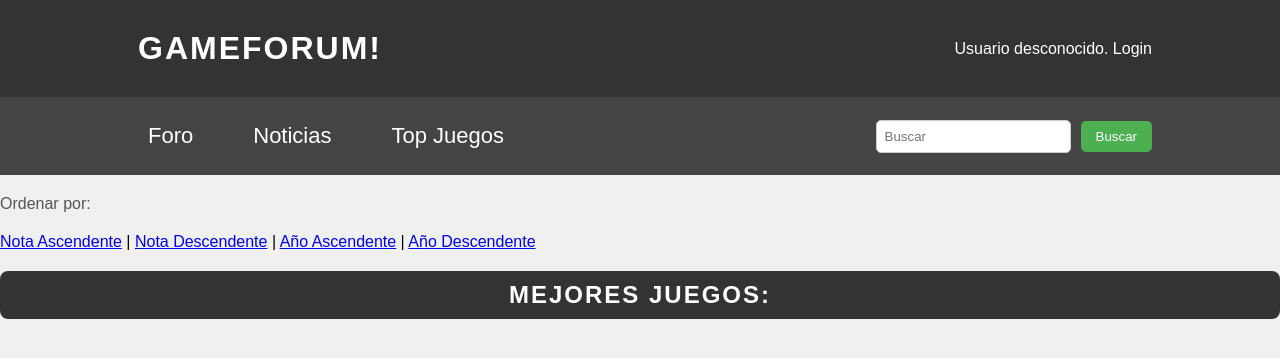
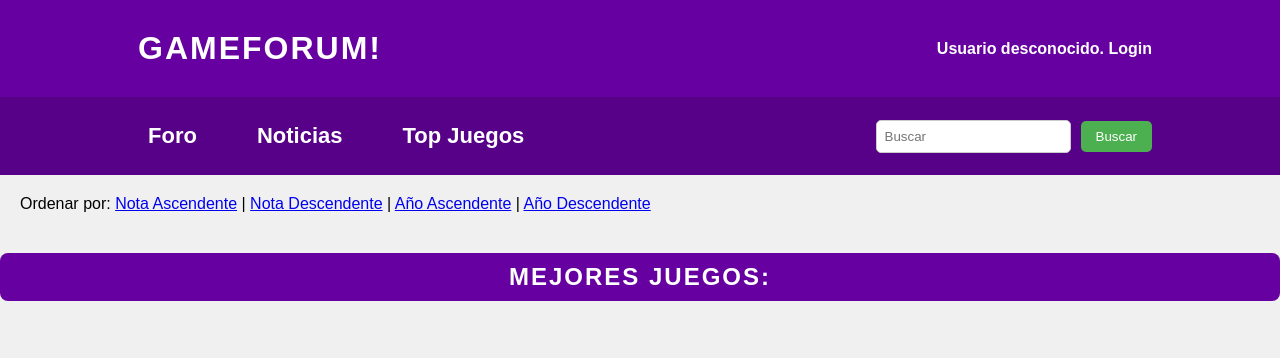
Before and after one commit to RaulAJ/GameForum-, a PHP site: page /topJuegos.php in a window 1280 px wide. Shown: the top 358 px of the page. Run offline with PHP 8.4, Linux system fonts and the light colour scheme; data that the repository does not hold is empty.

Commit message:
Cambios css en todo el codigo

```diff
--- a/css/cabecera.css
+++ b/css/cabecera.css
@@ -10,9 +10,10 @@ body {
 }
 
 header {
-    background-color: #333;
+    background-color: #6600A1;
     color: #fff;
     padding: 20px 0; /* Aumentamos el espacio en la cabecera */
+    font-weight: 600;
 }
 
 header .container {
@@ -31,9 +32,10 @@ header .container {
 }
 
 nav {
-    background-color: #444;
+    background-color: #560187;
     color: #fff;
     padding: 16px 0; /* Aumentamos el espacio en la barra de navegación */
+
 }
 
 nav ul {
@@ -55,6 +57,7 @@ nav ul li a {
     color: #fff;
     text-decoration: none;
     font-size: 22px; /* Tamaño de fuente predeterminado */
+    font-weight: 800; /*Grosor fuente*/
     display: inline-block; /* Para que se apliquen las dimensiones */
     padding: 10px 20px; /* Ajustamos el relleno para hacer un cuadrado */
     border-radius: 5px; /* Añadimos bordes redondeados */
--- a/css/estiloNavegacion.css
+++ b/css/estiloNavegacion.css
@@ -1,13 +1,14 @@
 /* Estilos generales */
 h1{
   color: #fff; /*color del texto del titulo*/
-  background-color: #333;
+  background-color: #6600A1;
   text-align: center;
   text-transform: uppercase;
   letter-spacing: 2px;
   padding: 10px;
   border-radius: 8px;
   margin-bottom: 20px;
+  font-weight: 800;
 }
 body {
   font-family: Arial, sans-serif;
--- a/css/juegos.css
+++ b/css/juegos.css
@@ -1,3 +1,7 @@
+.menu-ordenacion{
+    padding: 20px;
+}
+
 .lista-juegos {
     display: flex;
     flex-wrap: wrap;
--- a/css/noticias.css
+++ b/css/noticias.css
@@ -7,7 +7,7 @@
 /* Estilos para cada noticia individual */
 .noticia {
     display: grid; /* Utiliza CSS Grid para organizar el contenido de la noticia */
-    border: 1px solid #828282; /* Borde de 1px sólido con color #828282 */
+    border: 3px solid #560187; /* Borde de 1px sólido con color #828282 */
     padding: 20px; /* Espaciado interno de 20px */
     box-shadow: 0 0 10px rgba(0, 0, 0, 0.1); /* Sombra suave */
     margin-left: 20px; /* Margen izquierdo de 20px */
--- a/topJuegos.php
+++ b/topJuegos.php
@@ -46,11 +46,11 @@ if (empty($mensaje) && !isset($_GET['accion'])) {
     // Si no hay formulario activo ni mensaje de error, mostrar los juegos
     // Menú de ordenación
     $contenidoPrincipal .= '<div class="menu-ordenacion">
-    <p>Ordenar por: </p>
-    <a href="?orden=notaAsc">Nota Ascendente</a> |
+    <div>Ordenar por:  <a href="?orden=notaAsc">Nota Ascendente</a> |
     <a href="?orden=notaDesc">Nota Descendente</a> |
     <a href="?orden=anioAsc">Año Ascendente</a> |
     <a href="?orden=anioDesc">Año Descendente</a>
+    </div>
     </div> <h1>MEJORES JUEGOS:</h1>';
     $contenidoPrincipal .= listaJuegos($orden); // Modificada para aceptar el parámetro de orden
 }
```
